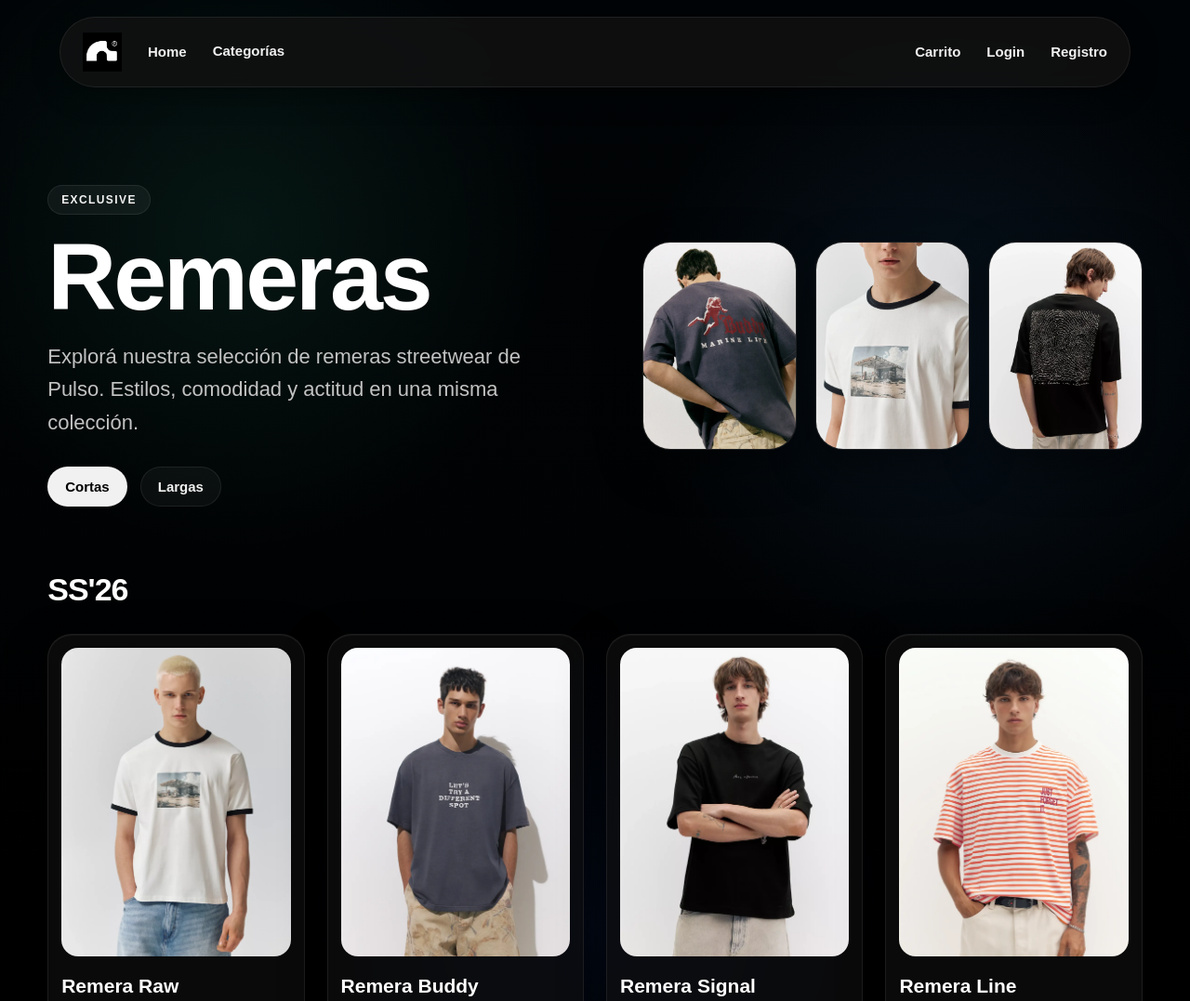
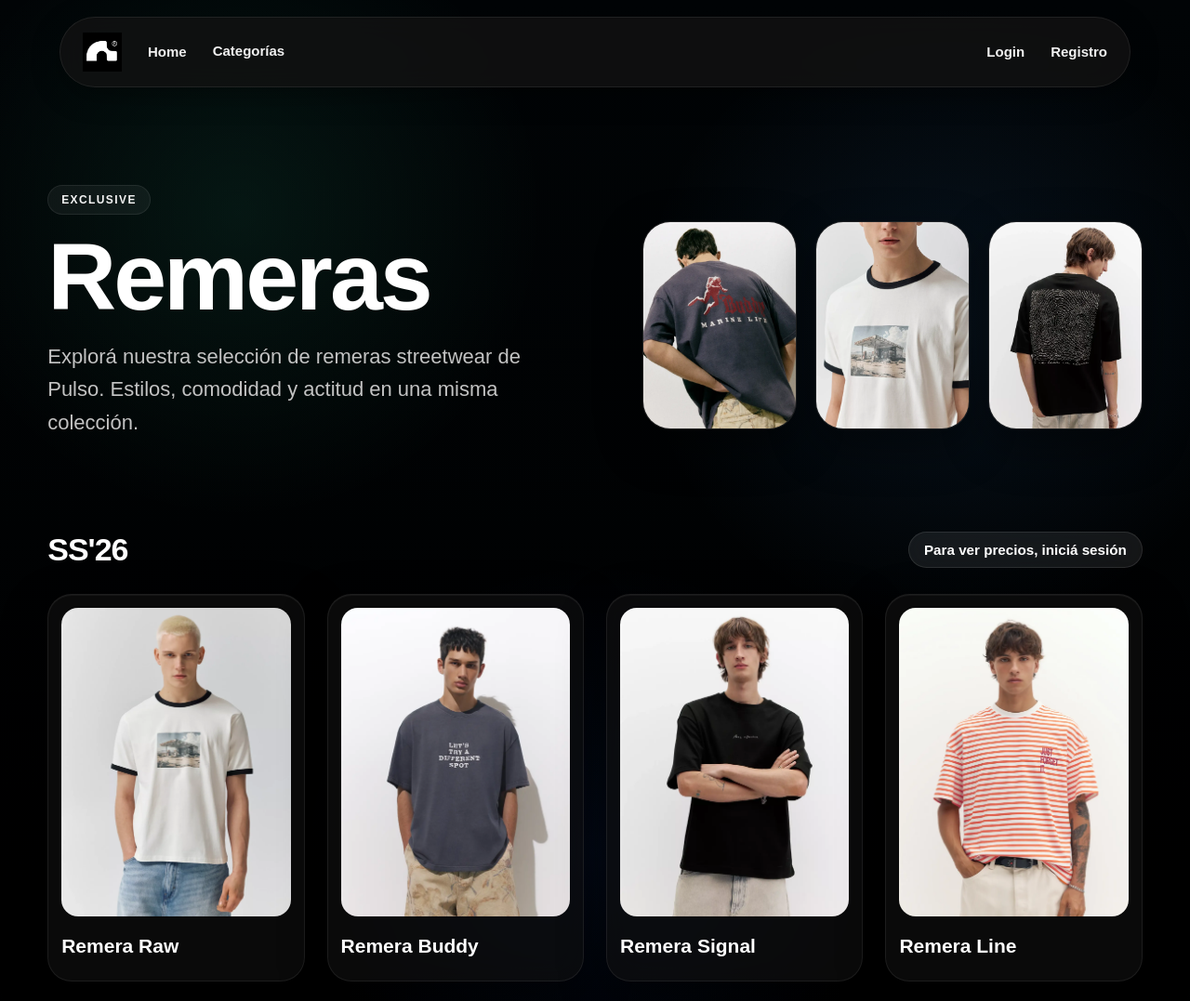
Before and after one commit to bozzatoanto/pulso-ecommerce, a website: page pages/remeras.html in a window 1280 px wide. Shown: the top 1077 px of the page at 93% size. Drawn offline with Linux system fonts and the light colour scheme.

Commit message:
Completo funcionalidades cuando no estas logueado, agrego aviso para iniciar sesión y bloqueo de precios

```diff
--- a/css/style.css
+++ b/css/style.css
@@ -1605,3 +1605,38 @@ body {
 .modal-precio-bloqueado a:hover {
   opacity: 0.65;
 }
+
+.aviso-precios-login {
+  display: inline-flex;
+  align-items: center;
+  justify-content: center;
+  padding: 10px 16px;
+  border-radius: 999px;
+  text-decoration: none;
+  color: #ffffff;
+  font-size: 0.95rem;
+  font-weight: 800;
+  background: rgba(255, 255, 255, 0.08);
+  border: 1px solid rgba(255, 255, 255, 0.10);
+  backdrop-filter: blur(14px);
+  transition:
+    background 0.2s ease,
+    transform 0.2s ease,
+    color 0.2s ease;
+}
+
+.aviso-precios-login:hover {
+  background: rgba(255, 255, 255, 0.16);
+  transform: translateY(-2px);
+}
+
+@media (max-width: 700px) {
+  .section-head {
+    flex-direction: column;
+    align-items: flex-start;
+  }
+
+  .aviso-precios-login {
+    width: 100%;
+  }
+}
--- a/js/navbar.js
+++ b/js/navbar.js
@@ -47,10 +47,12 @@ function renderizarNavbar() {
       </ul>
 
 <ul class="nav-links nav-right">
-        <li><a href="${obtenerRuta(carrito)}">Carrito</a></li>
   ${
     estaLogueado
-            ? `<li><a href="#" id="logoutBtn">Logout</a></li>`
+      ? `
+        <li><a href="${obtenerRuta(carrito)}">Carrito</a></li>
+        <li><a href="#" id="logoutBtn">Logout</a></li>
+      `
       : `
         <li><a href="${obtenerRuta(login)}">Login</a></li>
         <li><a href="${obtenerRuta(registro)}">Registro</a></li>
--- a/js/productos.js
+++ b/js/productos.js
@@ -70,9 +70,30 @@ async function cargarProductos() {
     }
   }
 }
+function mostrarAvisoPreciosCategoria() {
+  const sectionHead = document.querySelector(".section-head");
 
+  if (!sectionHead) return;
+
+  const avisoExistente = document.querySelector(".aviso-precios-login");
+
+  if (avisoExistente) {
+    avisoExistente.remove();
+  }
+
+  if (!usuarioTieneSesion()) {
+    const aviso = document.createElement("a");
+
+    aviso.href = obtenerRutaLogin();
+    aviso.classList.add("aviso-precios-login");
+    aviso.textContent = "Para ver precios, iniciá sesión";
+
+    sectionHead.appendChild(aviso);
+  }
+}
 function renderizarProductos() {
   if (!productosGrid) return;
+  mostrarAvisoPreciosCategoria();
 
   const categoriaActual = obtenerCategoriaActual();
 
@@ -108,15 +129,7 @@ function crearCardProducto(producto) {
 
       <h3>${producto.nombre}</h3>
 
-      ${
-        estaLogueado
-          ? `<p>${producto.precioTexto}</p>`
-          : `
-            <p class="precio-bloqueado">
-              Iniciá sesión para ver precio
-            </p>
-          `
-      }
+${estaLogueado ? `<p>${producto.precioTexto}</p>` : ""}
 
       ${
         estaLogueado
--- a/pages/remeras.html
+++ b/pages/remeras.html
@@ -26,10 +26,6 @@
             Estilos, comodidad y actitud en una misma colección.
           </p>
 
-          <div class="category-subcategorias">
-            <a href="#" class="subcat-link active">Cortas</a>
-            <a href="#" class="subcat-link">Largas</a>
-          </div>
         </div>
 
         <div class="category-featured">
```
Lines whose indentation alone changed are shown as unchanged.
